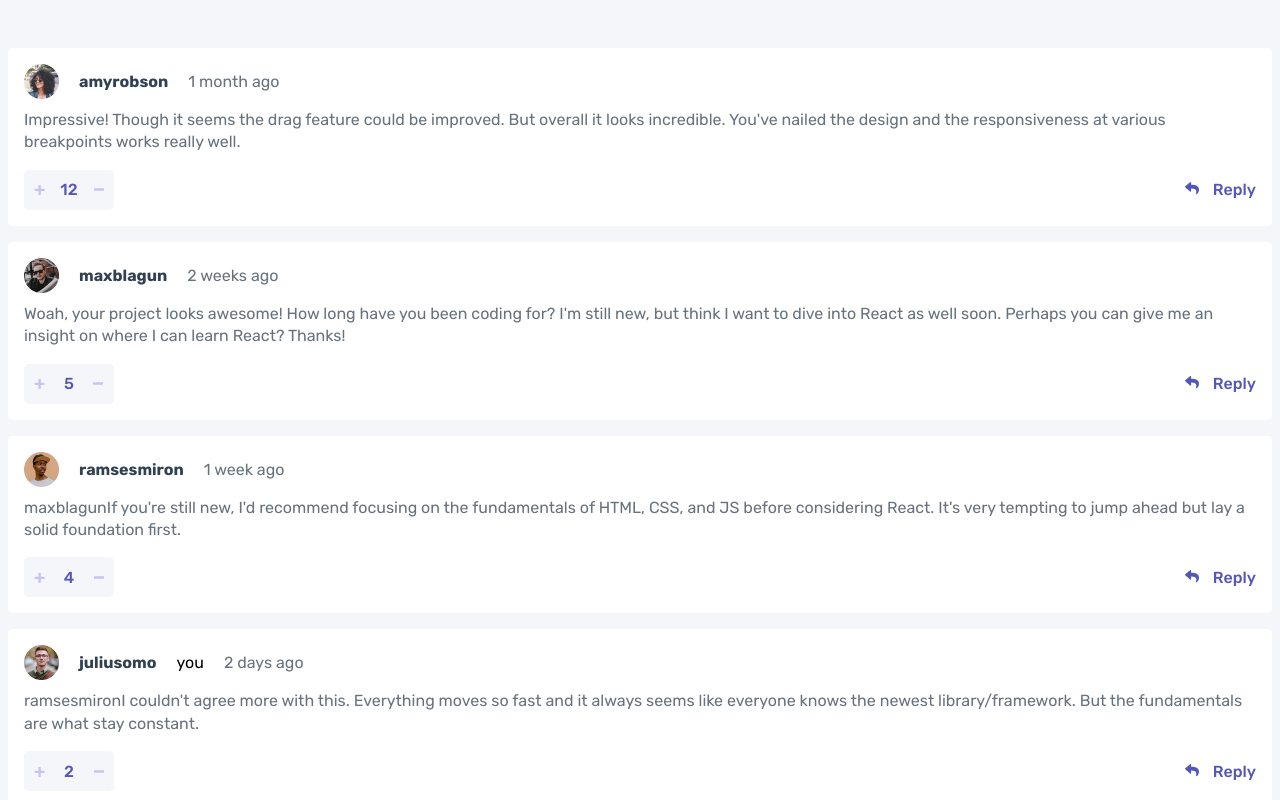
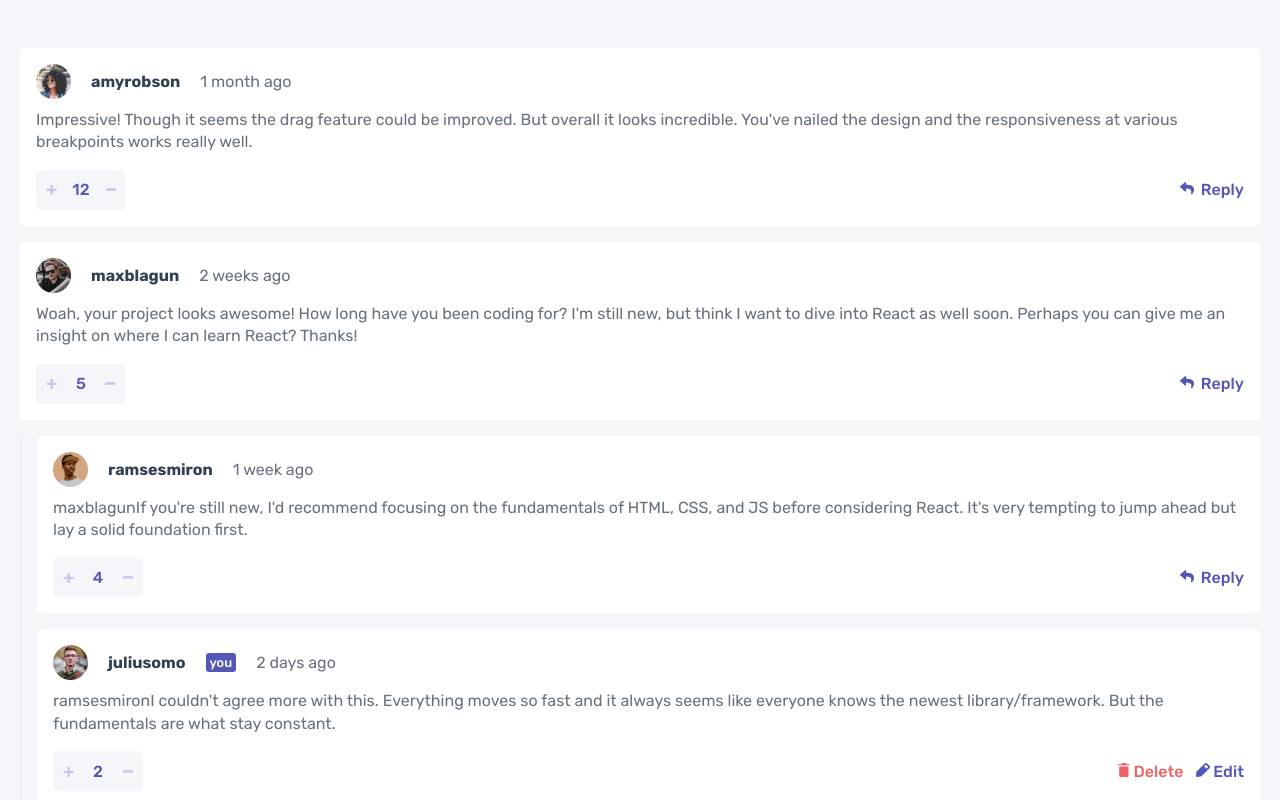
Before and after one commit to ManuelFernandezEsteban/interactiveSectionCommentsApp, an Angular app: page / in a window 1280 px wide. Shown: the top 800 px of the page. Built offline with nearby package versions, Linux system fonts and the light colour scheme.

Commit message:
agregar comentario

```diff
--- a/src/app/app.component.ts
+++ b/src/app/app.component.ts
@@ -1,4 +1,5 @@
-import { Component } from '@angular/core';
+import { Component, OnInit } from '@angular/core';
+import { CommentsService } from './services/comments.service';
 
 @Component({
   selector: 'app-root',
@@ -7,4 +8,7 @@ import { Component } from '@angular/core';
 })
 export class AppComponent {
   title = 'interactiveSectionCommentsApp';
+
+
+
 }
--- a/src/app/components/comment/comment.component.html
+++ b/src/app/components/comment/comment.component.html
@@ -3,7 +3,7 @@
         <img src="{{comment.user.image.png}}" alt="{{comment.user.username}}">
         <span class="username">{{comment.user.username}}</span>
 
-        <span *ngIf="currentUser.username===comment.user.username">you</span>
+        <span class="you" *ngIf="currentUser.username===comment.user.username">you</span>
 
         <span class="createdAt">{{comment.createdAt}}</span>
 
@@ -17,7 +17,7 @@
             <span>{{comment.score}}</span>
             <button><i><svg width="11" height="3" xmlns="http://www.w3.org/2000/svg"><path d="M9.256 2.66c.204 0 .38-.056.53-.167.148-.11.222-.243.222-.396V.722c0-.152-.074-.284-.223-.395a.859.859 0 0 0-.53-.167H.76a.859.859 0 0 0-.53.167C.083.437.009.57.009.722v1.375c0 .153.074.285.223.396a.859.859 0 0 0 .53.167h8.495Z" fill="#C5C6EF"/></svg></i></button>
         </div>
-        <div class="wrapper-reply">
+        <div *ngIf="currentUser.username!=comment.user.username else BlockDeleteUpdate" class="wrapper-btn-reply">
             <span>
                 <i>
                     <svg width="14" height="13" xmlns="http://www.w3.org/2000/svg">
@@ -27,8 +27,28 @@
                 Reply
             </span>
         </div>
+        <ng-template #BlockDeleteUpdate>
+
+            <div class="wrapper-btn">
+                <span class="red">
+                    <i>
+                        <svg width="12" height="14" xmlns="http://www.w3.org/2000/svg"><path d="M1.167 12.448c0 .854.7 1.552 1.555 1.552h6.222c.856 0 1.556-.698 1.556-1.552V3.5H1.167v8.948Zm10.5-11.281H8.75L7.773 0h-3.88l-.976 1.167H0v1.166h11.667V1.167Z" fill="#ED6368"/></svg>
+                    </i>
+                    Delete
+                </span>
+                <span class="blue">
+                    <i>
+                        <svg width="14" height="14" xmlns="http://www.w3.org/2000/svg"><path d="M13.479 2.872 11.08.474a1.75 1.75 0 0 0-2.327-.06L.879 8.287a1.75 1.75 0 0 0-.5 1.06l-.375 3.648a.875.875 0 0 0 .875.954h.078l3.65-.333c.399-.04.773-.216 1.058-.499l7.875-7.875a1.68 1.68 0 0 0-.061-2.371Zm-2.975 2.923L8.159 3.449 9.865 1.7l2.389 2.39-1.75 1.706Z" fill="#5357B6"/></svg>
+                    </i>
+                    Edit
+                </span>
+            </div>
+
+        </ng-template>
     </div>
 </div>
-<ng-container *ngFor="let replie of comment.replies">
-    <app-replic [replic]="replie"></app-replic>
-</ng-container>
+<div class="wrapper-replies">
+    <ng-container *ngFor="let replie of comment.replies">
+        <app-replic [replic]="replie"></app-replic>
+    </ng-container>
+</div>
--- a/src/app/components/comment/comment.component.ts
+++ b/src/app/components/comment/comment.component.ts
@@ -2,7 +2,7 @@ import { Component, Input, OnInit } from '@angular/core';
 import { Comment } from '../../interfaces/comment.interfaces';
 import { UserService } from '../../services/user.service';
 import { User } from '../../interfaces/user.interfaces';
-import { Data } from 'src/app/interfaces/data.interface';
+
 
 @Component({
   selector: 'app-comment',
@@ -38,8 +38,8 @@ export class CommentComponent implements OnInit {
   constructor(private userService : UserService) { }
 
   ngOnInit(): void {
-    this.userService.getCurrentUser().subscribe((resp:Data)=>{
-      this.currentUser=resp.currentUser
+    this.userService.getCurrentUser().subscribe((resp:User)=>{
+      this.currentUser=resp
     });
   }
 
--- a/src/app/components/replic/replic.component.html
+++ b/src/app/components/replic/replic.component.html
@@ -4,7 +4,7 @@
         <img src="{{replic.user.image.png}}" alt="{{replic.user.username}}">
         <span class="username">{{replic.user.username}}</span>
 
-        <span *ngIf="currentUser.username===replic.user.username">you</span>
+        <span class="you" *ngIf="currentUser.username===replic.user.username">you</span>
 
         <span class="createdAt">{{replic.createdAt}}</span>
 
@@ -18,7 +18,9 @@
             <span>{{replic.score}}</span>
             <button><i><svg width="11" height="3" xmlns="http://www.w3.org/2000/svg"><path d="M9.256 2.66c.204 0 .38-.056.53-.167.148-.11.222-.243.222-.396V.722c0-.152-.074-.284-.223-.395a.859.859 0 0 0-.53-.167H.76a.859.859 0 0 0-.53.167C.083.437.009.57.009.722v1.375c0 .153.074.285.223.396a.859.859 0 0 0 .53.167h8.495Z" fill="#C5C6EF"/></svg></i></button>
         </div>
-        <div class="wrapper-reply">
+
+
+        <div *ngIf="currentUser.username!=replic.user.username else BlockDeleteUpdate" class="wrapper-btn-reply">
             <span>
                 <i>
                     <svg width="14" height="13" xmlns="http://www.w3.org/2000/svg">
@@ -28,5 +30,25 @@
                 Reply
             </span>
         </div>
+        <ng-template #BlockDeleteUpdate>
+
+            <div class="wrapper-btn">
+                <span class="red">
+                    <i>
+                        <svg width="12" height="14" xmlns="http://www.w3.org/2000/svg"><path d="M1.167 12.448c0 .854.7 1.552 1.555 1.552h6.222c.856 0 1.556-.698 1.556-1.552V3.5H1.167v8.948Zm10.5-11.281H8.75L7.773 0h-3.88l-.976 1.167H0v1.166h11.667V1.167Z" fill="#ED6368"/></svg>
+                    </i>
+                    Delete
+                </span>
+                <span class="blue">
+                    <i>
+                        <svg width="14" height="14" xmlns="http://www.w3.org/2000/svg"><path d="M13.479 2.872 11.08.474a1.75 1.75 0 0 0-2.327-.06L.879 8.287a1.75 1.75 0 0 0-.5 1.06l-.375 3.648a.875.875 0 0 0 .875.954h.078l3.65-.333c.399-.04.773-.216 1.058-.499l7.875-7.875a1.68 1.68 0 0 0-.061-2.371Zm-2.975 2.923L8.159 3.449 9.865 1.7l2.389 2.39-1.75 1.706Z" fill="#5357B6"/></svg>
+                    </i>
+                    Edit
+                </span>
+            </div>
+
+        </ng-template>
+
+
     </div>
 </div>
--- a/src/app/components/replic/replic.component.ts
+++ b/src/app/components/replic/replic.component.ts
@@ -38,8 +38,8 @@ export class ReplicComponent implements OnInit {
   constructor(private userService : UserService) { }
 
   ngOnInit(): void {
-    this.userService.getCurrentUser().subscribe((resp:Data)=>{
-      this.currentUser=resp.currentUser
+    this.userService.getCurrentUser().subscribe((resp:User)=>{
+      this.currentUser=resp
     });
   }
 
--- a/src/app/pages/page-principal/page-principal.component.ts
+++ b/src/app/pages/page-principal/page-principal.component.ts
@@ -1,6 +1,5 @@
 import { Component, OnInit } from '@angular/core';
 import { CommentsService } from '../../services/comments.service';
-import { Data } from '../../interfaces/data.interface';
 import { Comment } from '../../interfaces/comment.interfaces';
 
 @Component({
@@ -12,13 +11,16 @@ export class PagePrincipalComponent implements OnInit {
 
   comments:Comment[]=[]
 
-  constructor(private commentsService:CommentsService) { }
+  constructor(private commentsService:CommentsService) {
+
+  }
 
   ngOnInit(): void {
-    this.commentsService.getComments().subscribe((resp:Data)=>{
-      this.comments=resp.comments;
-      console.log(this.comments);
-    })
+    this.commentsService.getComments().subscribe(resp=>{
+      this.comments=resp;
+      this.commentsService.comments=resp;
+    });
+
   }
 
 }
--- a/src/app/services/comments.service.ts
+++ b/src/app/services/comments.service.ts
@@ -1,20 +1,45 @@
 import { Injectable } from '@angular/core';
 import { HttpClient } from '@angular/common/http';
 import { Data } from '../interfaces/data.interface';
-import { Observable } from 'rxjs';
+import { filter, map, Observable } from 'rxjs';
 import { environment } from 'src/environments/environment';
+import { Comment } from '../interfaces/comment.interfaces';
 
 const url:string=environment.url;
+
 
 @Injectable({
   providedIn: 'root'
 })
 export class CommentsService {
 
+  public comments:Comment[]=[];
+
   constructor(private http:HttpClient) { }
 
-  getComments():Observable<Data>{
+  getLastId():number{
+    let mayor=0;
+    this.comments.forEach(comment => {
+      if (comment.id>mayor){
+        mayor=comment.id;
+      }
+    });
+    return mayor;
+  }
 
-    return this.http.get<Data>(url);
+  insertComment(comment:Comment){
+    const idComment=this.getLastId();
+    this.comments.push(comment);
   }
+
+
+
+  getComments(){
+
+    return this.http.get<Data>(url).pipe(
+      map(x=>x.comments)
+    )
+
+  }
+
 }
--- a/src/app/services/user.service.ts
+++ b/src/app/services/user.service.ts
@@ -2,7 +2,8 @@ import { Injectable } from '@angular/core';
 import { HttpClient } from '@angular/common/http';
 import { Data } from '../interfaces/data.interface';
 import { environment } from 'src/environments/environment';
-import { Observable } from 'rxjs';
+import { map, Observable } from 'rxjs';
+import { User } from '../interfaces/user.interfaces';
 
 const url:string=environment.url;
 
@@ -14,8 +15,16 @@ export class UserService {
   constructor(private http:HttpClient) {
   }
 
-  getCurrentUser():Observable<Data>{
+ /* getCurrentUser():Observable<Data>{
 
     return this.http.get<Data>(url);
+  }*/
+
+  getCurrentUser():Observable<User>{
+
+    return this.http.get<Data>(url).pipe(
+      map(x=>x.currentUser)
+    )
+
   }
 }
--- a/src/styles.sass
+++ b/src/styles.sass
@@ -47,6 +47,8 @@ body
     @include column-center
     padding-bottom: 24px
     padding-top: 24px
+    padding-left: 12px
+    padding-right: 12px
 
 
 //nuevo comment
@@ -138,15 +140,16 @@ body
             i
                 @include column-center
 
-    .wrapper-reply
+    .wrapper-btn-reply
         @include row-center
         align-items: baseline
         color: $accent
         font-weight: 500
         cursor: pointer
+
         span
             i
-                margin-right: 10px
+                margin-right: 3px
         &:hover
 
             span
@@ -155,3 +158,44 @@ body
                     svg
                         path
                             fill: $back-ground-score
+
+
+.wrapper-btn
+    @include row-center
+    align-items: baseline
+    color: $accent
+    font-weight: 500
+    cursor: pointer
+    span.blue
+        margin-left: 12px
+    span.red
+        &:hover
+            color: $hover-delete
+            i
+                svg
+                    path
+                        fill: $hover-delete
+    span.blue
+        &:hover
+            color: hsl(238, 40%, 75%)
+            i
+                svg
+                    path
+                        fill: hsl(238, 40%, 75%)
+
+.wrapper-replies
+    border-left: 1px solid $line
+    padding-left: 16px
+
+.you
+    background-color: $accent
+    color: $text-color-button
+    padding: 2px 4px
+    border-radius: 3px
+    font-size: 0.8rem
+    font-weight: 500
+
+.red
+    color: $delete
+.blue
+    color: $accent
```
Also changed, not shown: src/app/components/nuevo-comment/nuevo-comment.component.ts (+21 -8 lines).
